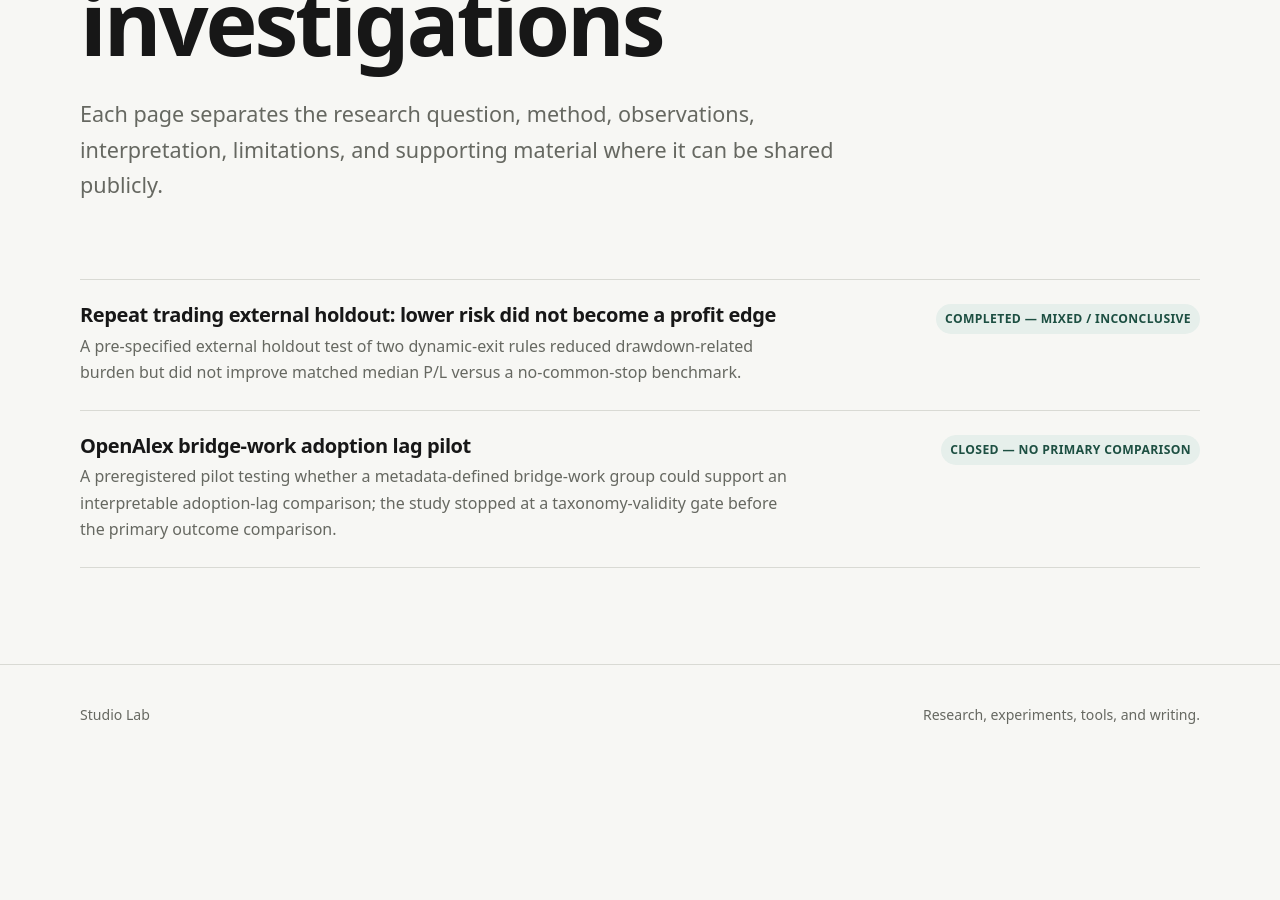
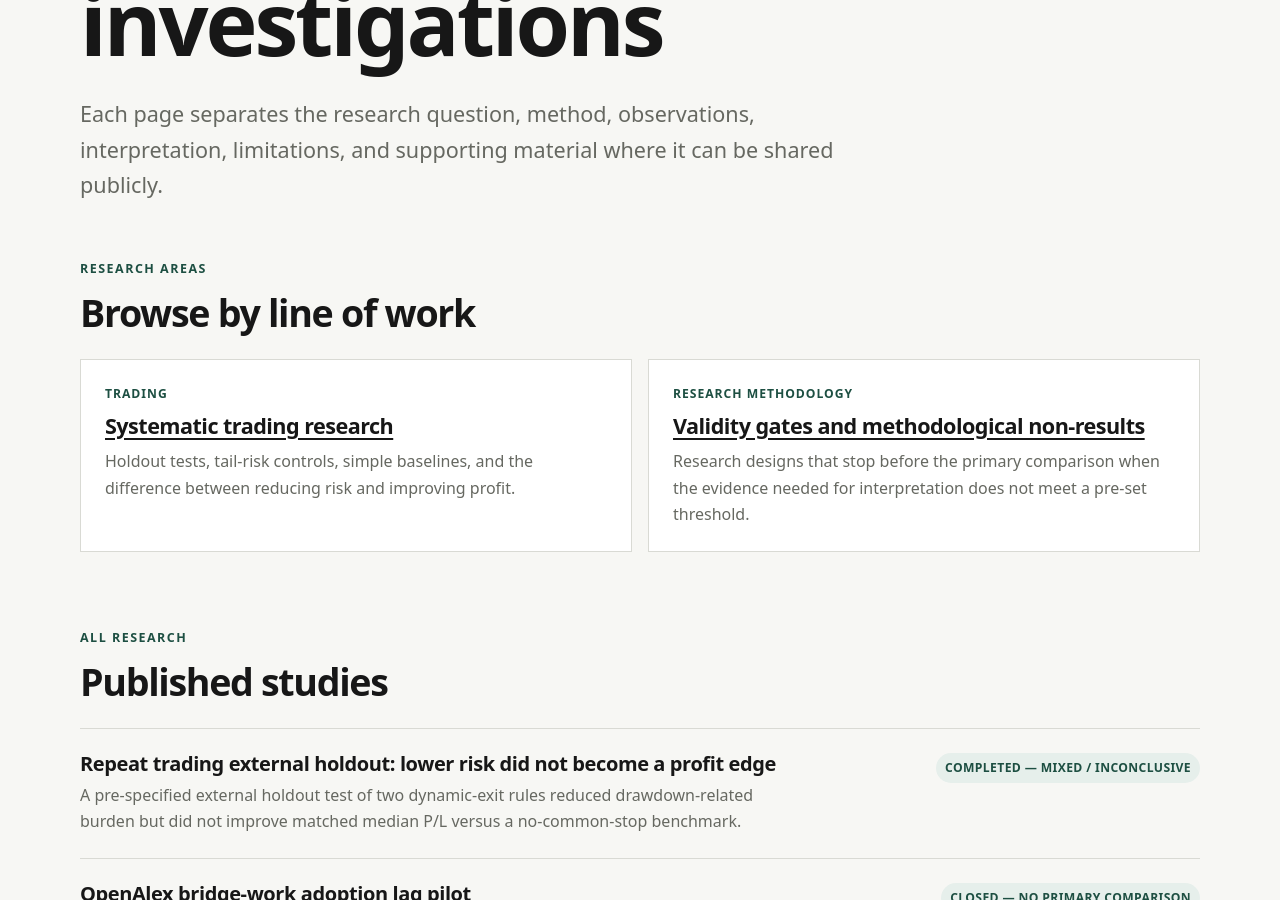
Before and after one commit to Josh-Temple/studio-lab-research, a Jekyll site: the page built from research/index.md, in a window 1280 px wide and 900 px high, scrolled down 326 px. Built offline with Jekyll 4.4.1, drawn with Linux system fonts in a browser that asks for light colours; before the commit the page ends 1091 px from its top, so only the background shows below that.

Commit message:
Add research-area navigation including trading

```diff
--- a/research/index.md
+++ b/research/index.md
@@ -8,7 +8,34 @@ description: Public Studio Lab research, with methods, findings, limits, and evi
 <h1>Studies and investigations</h1>
 <p class="lede">Each page separates the research question, method, observations, interpretation, limitations, and supporting material where it can be shared publicly.</p>
 
+<section class="section compact-section">
+  <div class="section-heading">
+    <div>
+      <p class="eyebrow">Research areas</p>
+      <h2>Browse by line of work</h2>
+    </div>
+  </div>
+  <div class="feature-grid feature-grid-wide">
+    <article class="feature-card">
+      <p class="feature-meta">Trading</p>
+      <h3><a href="{{ '/trading/' | relative_url }}">Systematic trading research</a></h3>
+      <p>Holdout tests, tail-risk controls, simple baselines, and the difference between reducing risk and improving profit.</p>
+    </article>
+    <article class="feature-card">
+      <p class="feature-meta">Research methodology</p>
+      <h3><a href="{{ '/research/openalex-bridge-adoption-lag/' | relative_url }}">Validity gates and methodological non-results</a></h3>
+      <p>Research designs that stop before the primary comparison when the evidence needed for interpretation does not meet a pre-set threshold.</p>
+    </article>
+  </div>
+</section>
+
 <section class="section">
+  <div class="section-heading">
+    <div>
+      <p class="eyebrow">All research</p>
+      <h2>Published studies</h2>
+    </div>
+  </div>
   {% assign items = site.research | sort: 'updated' | reverse %}
   {% if items.size > 0 %}
   <div class="research-list">
```
